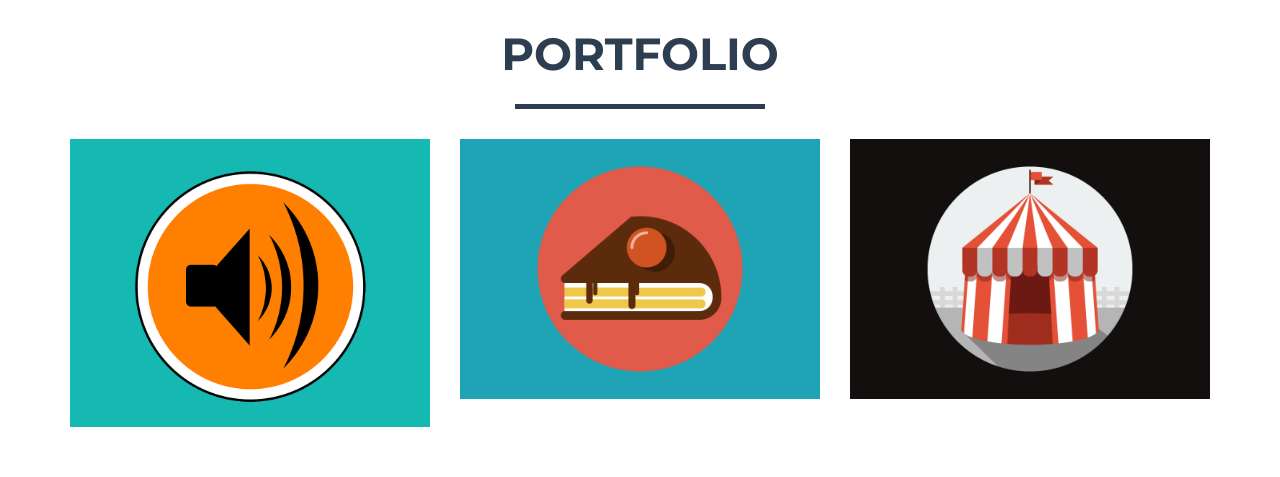
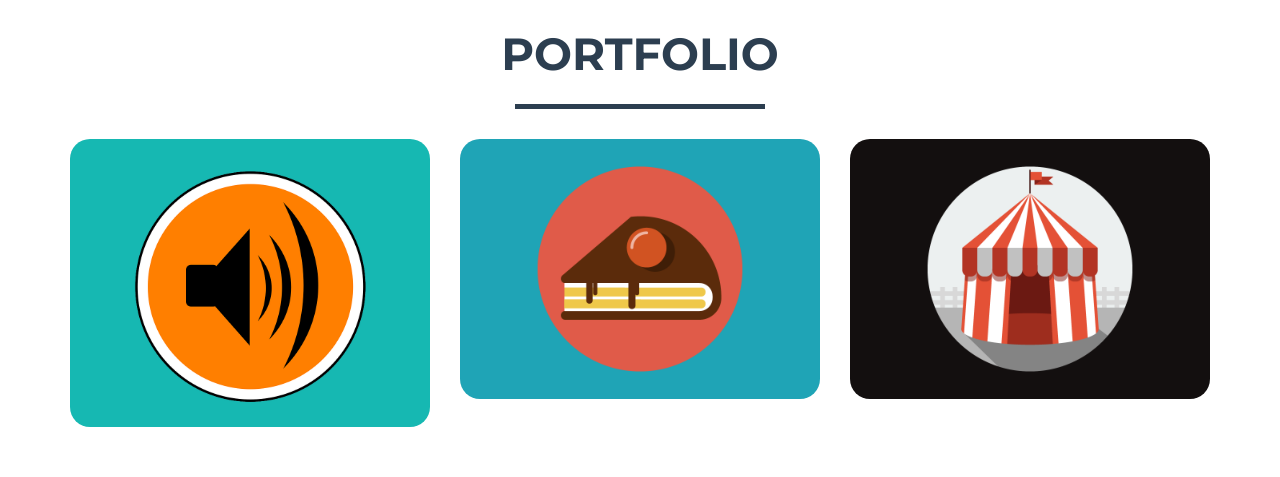
Before and after one commit to alexishinse/alexishinse.github.io, a plain HTML site: page index.html in a window 1280 px wide. Shown: the part 840-1317 px from the top of the page. Drawn offline with nearby package versions, Linux system fonts and the light colour scheme.

Commit message:
I should get a raise for this.

```diff
--- a/index.html
+++ b/index.html
@@ -102,7 +102,7 @@
                                 <i class="fa fa-search-plus fa-3x"></i>
                             </div>
                         </div>
-                        <img src="img/VOLUME.png"  class="img-responsive" alt="">
+                        <img src="img/VOLUME.png" height="200px" style="border-radius:20px 20px 20px 20px"  class="img-responsive" alt="">
                     </a>
                 </div>
                 <div class="col-sm-4 portfolio-item" style="border-radius:20px 20px 20px 20px">
@@ -112,7 +112,7 @@
                                 <i class="fa fa-search-plus fa-3x"></i>
                             </div>
                         </div>
-                        <img src="img/portfolio/cake.png"  class="img-responsive" alt="">
+                        <img src="img/portfolio/cake.png" height="200px" style="border-radius:20px 20px 20px 20px"   class="img-responsive" alt="">
                     </a>
                 </div>
                 <div class="col-sm-4 portfolio-item" style="border-radius:20px 20px 20px 20px">
@@ -122,7 +122,7 @@
                                 <i class="fa fa-search-plus fa-3x"></i>
                             </div>
                         </div>
-                        <img src="img/portfolio/circus.png"  class="img-responsive" alt="">
+                        <img src="img/portfolio/circus.png" height="200px" style="border-radius:20px 20px 20px 20px"   class="img-responsive" alt="">
                     </a>
                 </div>
 				<!--
```
